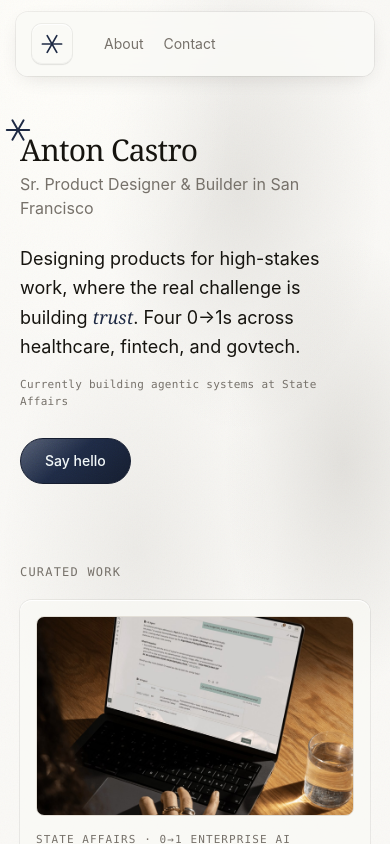
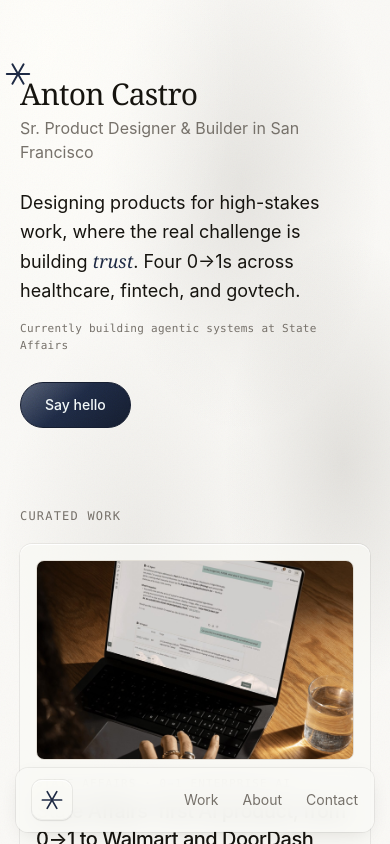
Before and after one commit to acaspx/portfolio-chops, a Next.js app: page / in a window 390 px wide. Shown: the top 844 px of the page. Built offline with nearby package versions, Linux system fonts and the light colour scheme.

Commit message:
Nav: desktop collapses to mark on scroll, mobile bar moves to bottom

```diff
--- a/app/layout.tsx
+++ b/app/layout.tsx
@@ -35,7 +35,8 @@ export default function RootLayout({
         <CustomCursor />
         <CaseGateOverlay />
         <Nav />
-        <main id="main" className="flex-1">
+        {/* pt on mobile replaces the old top bar's space; the bar now floats at the bottom */}
+        <main id="main" className="flex-1 pt-5 sm:pt-0">
           {children}
         </main>
         <Footer />
--- a/components/ContactCard.tsx
+++ b/components/ContactCard.tsx
@@ -121,7 +121,7 @@ export default function ContactCard({
             boxShadow: "0 18px 44px rgba(24,20,12,0.22), inset 0 1px 0 rgba(255,255,255,0.5)",
             transformOrigin: "top right",
           }}
-          className="fixed inset-x-4 top-20 z-50 mx-auto max-w-sm overflow-hidden rounded-md px-7 py-7 text-left sm:absolute sm:inset-x-auto sm:right-5 sm:top-full sm:mx-0 sm:mt-3 sm:w-80 sm:max-w-[calc(100vw-2rem)]"
+          className="fixed inset-x-4 bottom-24 z-50 mx-auto max-w-sm overflow-hidden rounded-md px-7 py-7 text-left sm:absolute sm:inset-x-auto sm:bottom-auto sm:right-5 sm:top-full sm:mx-0 sm:mt-3 sm:w-80 sm:max-w-[calc(100vw-2rem)]"
         >
           {/* paper grain */}
           <div
--- a/components/Footer.tsx
+++ b/components/Footer.tsx
@@ -22,7 +22,8 @@ export default function Footer() {
   const [aboutOpen, setAboutOpen] = useState(false);
   return (
     <footer>
-      <div className="mx-auto max-w-5xl px-6 pb-16 pt-10 sm:pb-20 sm:pt-12">
+      {/* extra bottom room on mobile so the floating bottom bar never covers content */}
+      <div className="mx-auto max-w-5xl px-6 pb-28 pt-10 sm:pb-20 sm:pt-12">
         <div className="flex flex-col gap-12 sm:flex-row sm:items-start sm:justify-between">
           {/* Pixel heart (links to email), with the share action beneath it */}
           <div className="flex flex-col items-start gap-5">
--- a/components/Nav.tsx
+++ b/components/Nav.tsx
@@ -11,34 +11,64 @@ import SocialLinks from "@/components/SocialLinks";
 
 const links = [{ href: "/#work", label: "Work" }];
 
+const PILL_SHADOW =
+  "shadow-[0_6px_22px_-8px_rgba(22,20,15,0.16),0_0_0_1px_rgba(22,20,15,0.06)]";
+
 export default function Nav() {
   const pathname = usePathname();
   const [aboutOpen, setAboutOpen] = useState(false);
   const [contactOpen, setContactOpen] = useState(false);
+  const [contactFromMobile, setContactFromMobile] = useState(false);
   const contactBtnRef = useRef<HTMLButtonElement>(null);
+  const mobileContactBtnRef = useRef<HTMLButtonElement>(null);
   const { scrollYProgress } = useScroll();
   const progress = useSpring(scrollYProgress, { stiffness: 200, damping: 40 });
   const isCaseStudy = pathname?.startsWith("/work");
 
-  // Opaque at the very top; fades more transparent once scrolled down.
+  // Past the landing state the desktop pill retreats and only the mark stays.
+  // Case studies keep the full bar: the reading-progress line lives on it.
   const [scrolled, setScrolled] = useState(false);
   useEffect(() => {
-    const onScroll = () => setScrolled(window.scrollY > 12);
+    const onScroll = () => setScrolled(window.scrollY > 24);
     onScroll();
     window.addEventListener("scroll", onScroll, { passive: true });
     return () => window.removeEventListener("scroll", onScroll);
   }, []);
+  const collapsed = scrolled && !isCaseStudy;
+
+  const navLinks = (
+    <>
+      {links.map((l) => (
+        <li key={l.label}>
+          <Link href={l.href} className="link-line text-muted transition-colors hover:text-ink">
+            {l.label}
+          </Link>
+        </li>
+      ))}
+      <li>
+        <button
+          onClick={() => setAboutOpen(true)}
+          className="link-line text-muted transition-colors hover:text-ink"
+        >
+          About
+        </button>
+      </li>
+    </>
+  );
 
   return (
-    <header className="sticky top-0 z-40">
-      <div className="mx-auto max-w-5xl px-4 pt-3 sm:px-6 sm:pt-4">
-        {/* Floating, contained nav bar */}
+    <>
+      {/* Desktop: floating top bar that retreats to just the mark on scroll */}
+      <header className="sticky top-0 z-40 hidden sm:block">
+        <div className="mx-auto max-w-5xl px-6 pt-4">
+          <div className="relative">
             <div
-          className={`relative rounded-2xl shadow-[0_6px_22px_-8px_rgba(22,20,15,0.16),0_0_0_1px_rgba(22,20,15,0.06)] backdrop-blur-md transition-colors duration-300 ${
-            scrolled ? "bg-paper/70" : "bg-paper/85"
-          }`}
+              className={`relative rounded-2xl backdrop-blur-md transition-[opacity,transform,background-color] duration-[380ms] ease-[cubic-bezier(0.22,1,0.36,1)] ${
+                collapsed
+                  ? "pointer-events-none -translate-y-2 opacity-0"
+                  : `opacity-100 ${PILL_SHADOW}`
+              } ${scrolled ? "bg-paper/70" : "bg-paper/85"}`}
             >
-          {/* Reading progress - only on case studies; a thin bar spanning the floating nav */}
               {isCaseStudy && (
                 <motion.div
                   aria-hidden
@@ -46,62 +76,103 @@ export default function Nav() {
                   style={{ scaleX: progress }}
                 />
               )}
-          <nav
-            aria-label="Main"
-            className="flex items-center justify-between px-4 py-3 sm:px-5"
-          >
-            {/* Left: home mark + site navigation */}
-            <div className="flex items-center gap-8 sm:gap-10">
-              <Link
-                href="/"
-                aria-label="Home"
-                className="grid h-10 w-10 place-items-center rounded-xl bg-paper/70 text-accent emboss emboss-hover transition-colors"
-              >
-                <AsteriskMark className="h-6 w-6" />
-              </Link>
-              <ul className="flex items-center gap-5 sm:gap-6 text-sm">
-                {links.slice(0, 3).map((l) => (
-                  <li key={l.label} className="hidden sm:list-item">
-                    <Link href={l.href} className="link-line text-muted hover:text-ink transition-colors">
-                      {l.label}
-                    </Link>
-                  </li>
-                ))}
-                <li>
-                  <button
-                    onClick={() => setAboutOpen(true)}
-                    className="link-line text-muted hover:text-ink transition-colors"
-                  >
-                    About
-                  </button>
-                </li>
+              <nav aria-label="Main" className="flex items-center justify-between px-5 py-3">
+                <div className="flex items-center gap-10">
+                  {/* Space held for the mark, which lives outside the pill */}
+                  <span aria-hidden className="h-10 w-10 shrink-0" />
+                  <ul className="flex items-center gap-6 text-sm">
+                    {navLinks}
                     <li>
                       <button
                         ref={contactBtnRef}
-                    onClick={() => setContactOpen((o) => !o)}
+                        onClick={() => {
+                          setContactFromMobile(false);
+                          setContactOpen((o) => !o);
+                        }}
                         aria-haspopup="dialog"
                         aria-expanded={contactOpen}
-                    className="link-line text-muted hover:text-ink transition-colors"
+                        className="link-line text-muted transition-colors hover:text-ink"
                       >
                         Contact
                       </button>
                     </li>
                   </ul>
                 </div>
-
-            {/* Right: social links, kept right-aligned */}
                 <SocialLinks className="hidden sm:inline-flex" />
               </nav>
 
-          {/* Contact popover: anchored to the floating nav, drops below it */}
               <ContactCard
-            open={contactOpen}
+                open={contactOpen && !contactFromMobile}
                 onClose={() => setContactOpen(false)}
                 anchorRef={contactBtnRef}
               />
             </div>
+
+            {/* The mark: anchored to the pill's left slot, never moves */}
+            <Link
+              href="/"
+              aria-label="Home"
+              className={`emboss emboss-hover absolute left-5 top-3 grid h-10 w-10 place-items-center rounded-xl text-accent backdrop-blur-md transition-colors duration-300 ${
+                collapsed ? "bg-paper/85" : "bg-paper/70"
+              }`}
+            >
+              <AsteriskMark className="h-6 w-6" />
+            </Link>
           </div>
+        </div>
+      </header>
+
+      {/* Mobile: the bar lives at the bottom, always in reach */}
+      <div
+        className="fixed inset-x-0 bottom-0 z-40 sm:hidden"
+        style={{ paddingBottom: "max(0.75rem, env(safe-area-inset-bottom))" }}
+      >
+        <div className="mx-auto max-w-5xl px-4">
+          <div className={`relative rounded-2xl bg-paper/85 backdrop-blur-md ${PILL_SHADOW}`}>
+            {isCaseStudy && (
+              <motion.div
+                aria-hidden
+                className="absolute top-[3px] left-3 right-3 h-[2px] origin-left rounded-full bg-accent"
+                style={{ scaleX: progress }}
+              />
+            )}
+            <nav aria-label="Main" className="flex items-center justify-between px-4 py-3">
+              <Link
+                href="/"
+                aria-label="Home"
+                className="emboss grid h-10 w-10 place-items-center rounded-xl bg-paper/70 text-accent"
+              >
+                <AsteriskMark className="h-6 w-6" />
+              </Link>
+              <ul className="flex items-center gap-6 text-sm">
+                {navLinks}
+                <li>
+                  <button
+                    ref={mobileContactBtnRef}
+                    onClick={() => {
+                      setContactFromMobile(true);
+                      setContactOpen((o) => !o);
+                    }}
+                    aria-haspopup="dialog"
+                    aria-expanded={contactOpen}
+                    className="link-line text-muted transition-colors hover:text-ink"
+                  >
+                    Contact
+                  </button>
+                </li>
+              </ul>
+            </nav>
+
+            <ContactCard
+              open={contactOpen && contactFromMobile}
+              onClose={() => setContactOpen(false)}
+              anchorRef={mobileContactBtnRef}
+            />
+          </div>
+        </div>
+      </div>
+
       <AboutModal open={aboutOpen} onClose={() => setAboutOpen(false)} />
-    </header>
+    </>
   );
 }
```
Also changed, not shown: 1 other file (tests, documents, lock files or other folders). Lines whose indentation alone changed are shown as unchanged.
